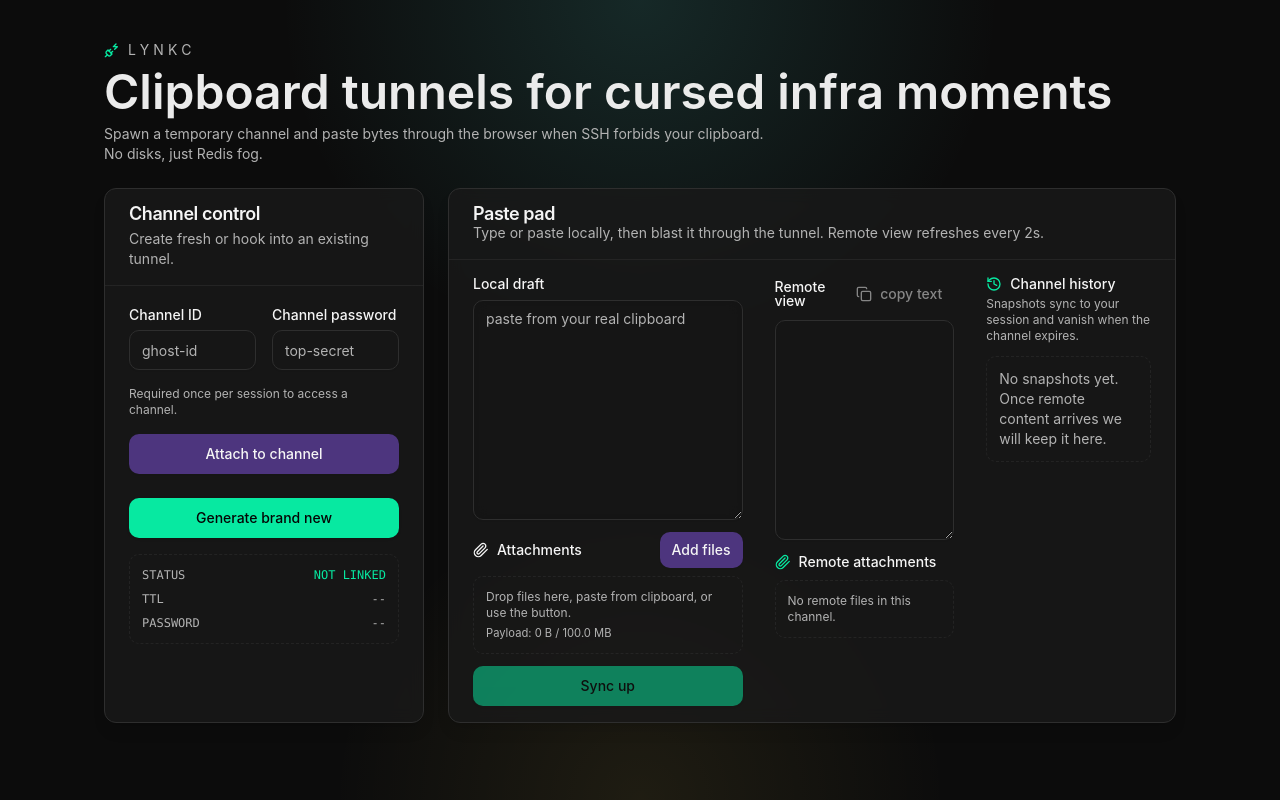
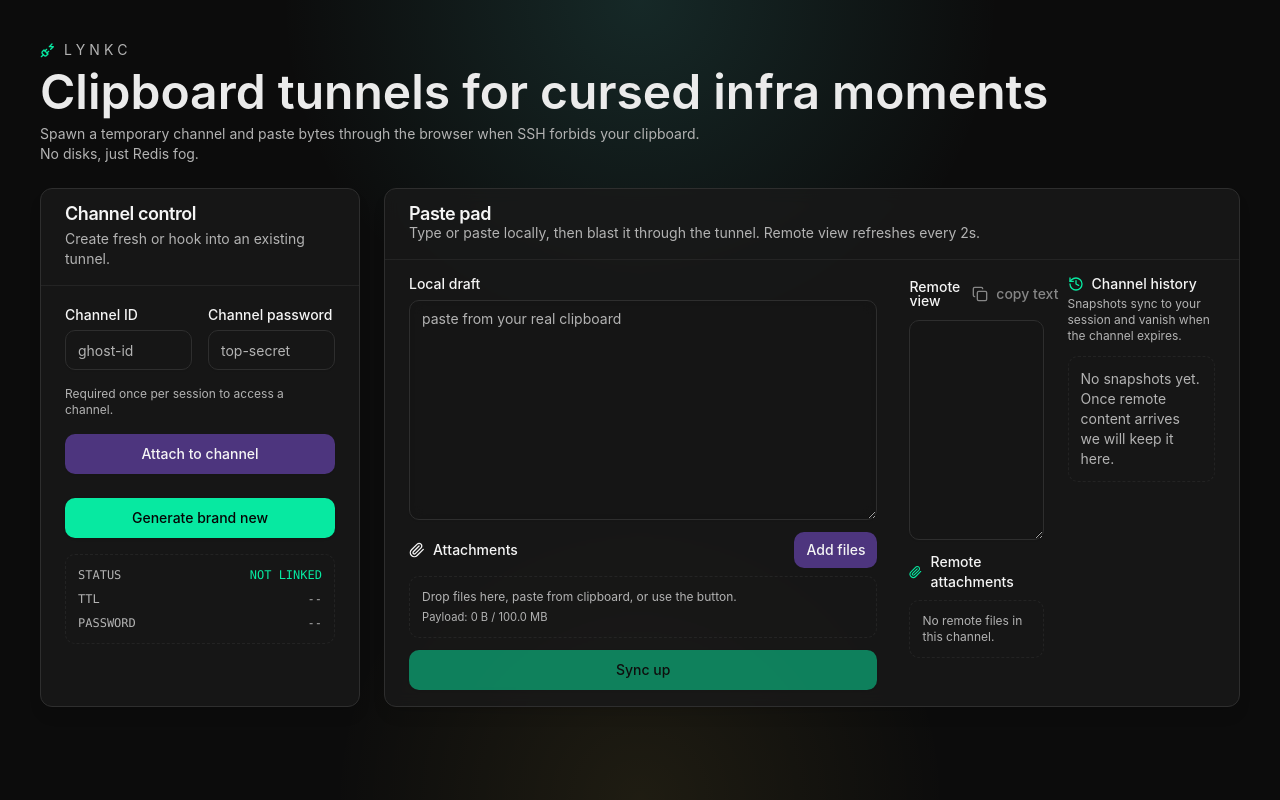
Before and after one commit to mohr-cai/lynkc, a React (Vite) app in the folder frontend/: page / in a window 1280 px wide. Built offline with nearby package versions, Linux system fonts and the light colour scheme.

Commit message:
feat: add channel history

```diff
--- a/frontend/src/features/channel/ChannelShell.tsx
+++ b/frontend/src/features/channel/ChannelShell.tsx
@@ -11,7 +11,7 @@ export function ChannelShell() {
   const controller = useChannelController();
 
   return (
-    <main className="mx-auto flex min-h-screen w-full max-w-6xl flex-col gap-6 px-4 py-10 md:px-10">
+    <main className="mx-auto flex min-h-screen w-full max-w-7xl flex-col gap-6 px-4 py-10 md:px-10">
       <header className="flex flex-col gap-2">
         <div className="inline-flex items-center gap-2 text-sm uppercase tracking-[0.3em] text-muted-foreground">
           <PlugZap className="h-4 w-4 text-primary" />
@@ -53,7 +53,7 @@ export function ChannelShell() {
               </CardDescription>
             </div>
           </CardHeader>
-          <CardContent className="grid gap-6 md:grid-cols-2 lg:grid-cols-[minmax(0,1.8fr)_minmax(0,1.2fr)_minmax(0,1.1fr)] lg:gap-8">
+          <CardContent className="grid gap-6 md:grid-cols-2 lg:grid-cols-[minmax(0,2.3fr)_minmax(0,1.5fr)] lg:gap-8">
             <ChannelPad
               localContent={controller.localContent}
               onLocalContentChange={controller.setLocalContent}
@@ -73,6 +73,7 @@ export function ChannelShell() {
               isSyncing={controller.isSyncing}
               channelId={controller.channelId}
             />
+            <div className="grid gap-6 lg:grid-cols-[minmax(0,1fr)_minmax(0,1.1fr)]">
               <RemotePanel
                 remoteContent={controller.remoteContent}
                 remoteFiles={controller.remoteFiles}
@@ -81,7 +82,6 @@ export function ChannelShell() {
                 onCopyFile={controller.handleCopyFile}
                 onDownloadFile={controller.handleDownloadFile}
               />
-            <div className="md:col-span-2 lg:col-span-1">
               <HistoryPanel
                 entries={controller.history}
                 isLocked={controller.requiresPassword}
--- a/frontend/src/features/channel/HistoryPanel.tsx
+++ b/frontend/src/features/channel/HistoryPanel.tsx
@@ -86,7 +86,7 @@ export function HistoryPanel({ entries, isLocked, onSelectEntry }: HistoryPanelP
                   <button
                     type="button"
                     onClick={() => onSelectEntry(entry.id)}
-                    className="w-full rounded-md border border-border/60 bg-background/70 p-3 text-left transition hover:border-primary/70 hover:bg-primary/5 focus:outline-none focus:ring-2 focus:ring-primary/60"
+                    className="w-full break-words rounded-md border border-border/60 bg-background/70 p-3 text-left transition hover:border-primary/70 hover:bg-primary/5 focus:outline-none focus:ring-2 focus:ring-primary/60"
                   >
                     <div className="flex items-center justify-between text-[0.7rem] uppercase tracking-wide text-muted-foreground">
                       <span className="inline-flex items-center gap-1">
@@ -101,7 +101,7 @@ export function HistoryPanel({ entries, isLocked, onSelectEntry }: HistoryPanelP
                     </div>
                     <div className="mt-2 text-sm">
                       {preview ? (
-                        <p className="text-foreground">{preview}</p>
+                        <p className="max-h-24 overflow-hidden break-words text-foreground">{preview}</p>
                       ) : (
                         <p className="text-muted-foreground">Remote text was empty.</p>
                       )}
```
Lines whose indentation alone changed are shown as unchanged.
